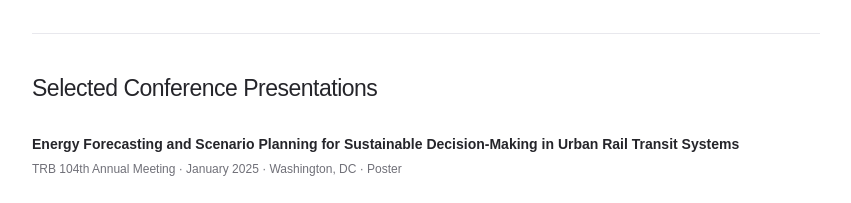
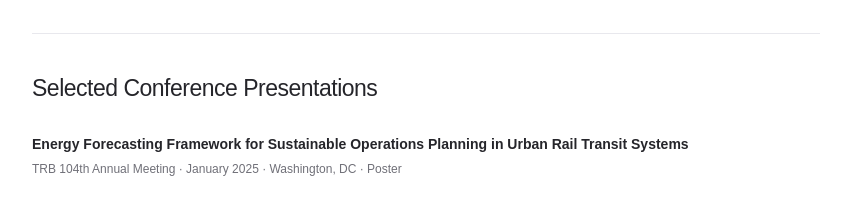
Before and after one commit to Zhuo-Han-challenger/Zhuo-Han-challenger.github.io, a plain HTML site: page index.html in a window 1280 px wide. Shown: the part 2680-2883 px from the top of the page, without its empty margins (369-1220 px from the left). Drawn offline with Linux system fonts and the light colour scheme.

Commit message:
Correct 2025 TRB presentation title

```diff
--- a/index.html
+++ b/index.html
@@ -153,7 +153,7 @@
 <section class="section" id="presentations" aria-labelledby="presentations-label">
   <h2 id="presentations-label">Selected Conference Presentations</h2>
   <article class="entry">
-    <h3 class="entry-title">Energy Forecasting and Scenario Planning for Sustainable Decision-Making in Urban Rail Transit Systems</h3>
+    <h3 class="entry-title">Energy Forecasting Framework for Sustainable Operations Planning in Urban Rail Transit Systems</h3>
     <p class="paper-meta">TRB 104th Annual Meeting · January 2025 · Washington, DC · Poster</p>
   </article>
   <article class="entry">
```
